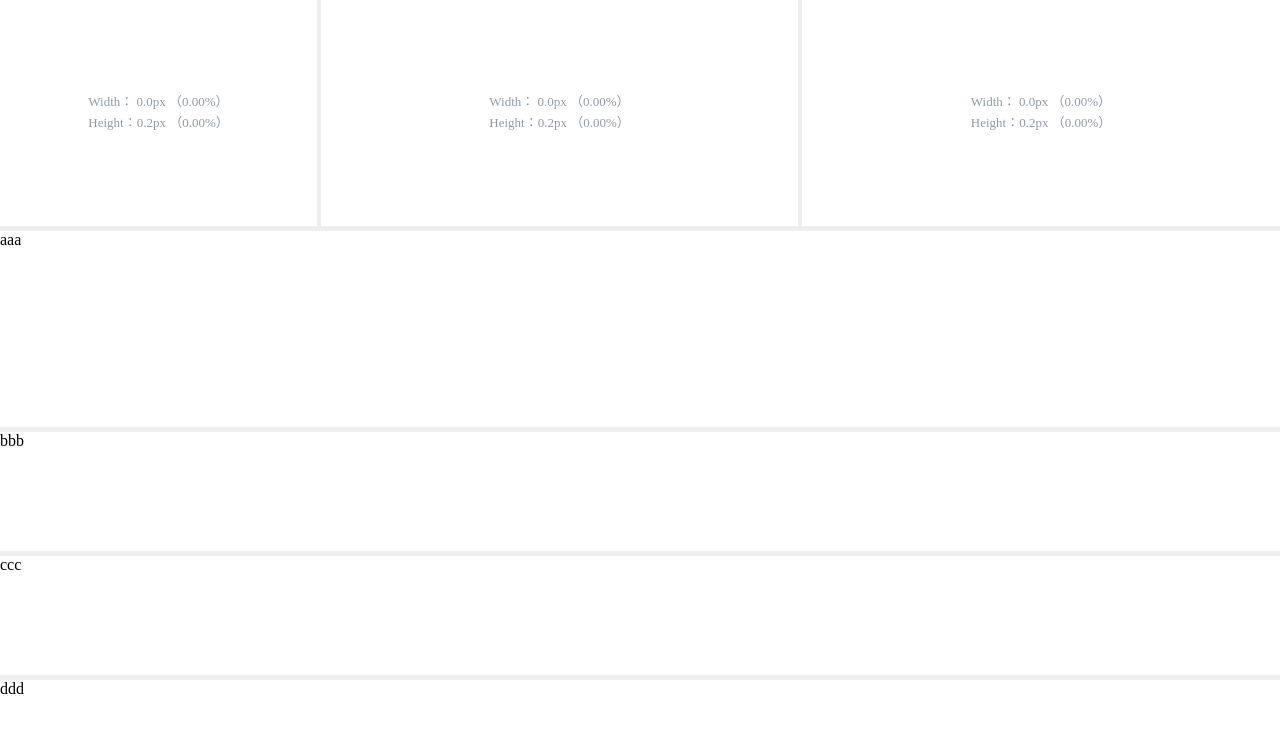
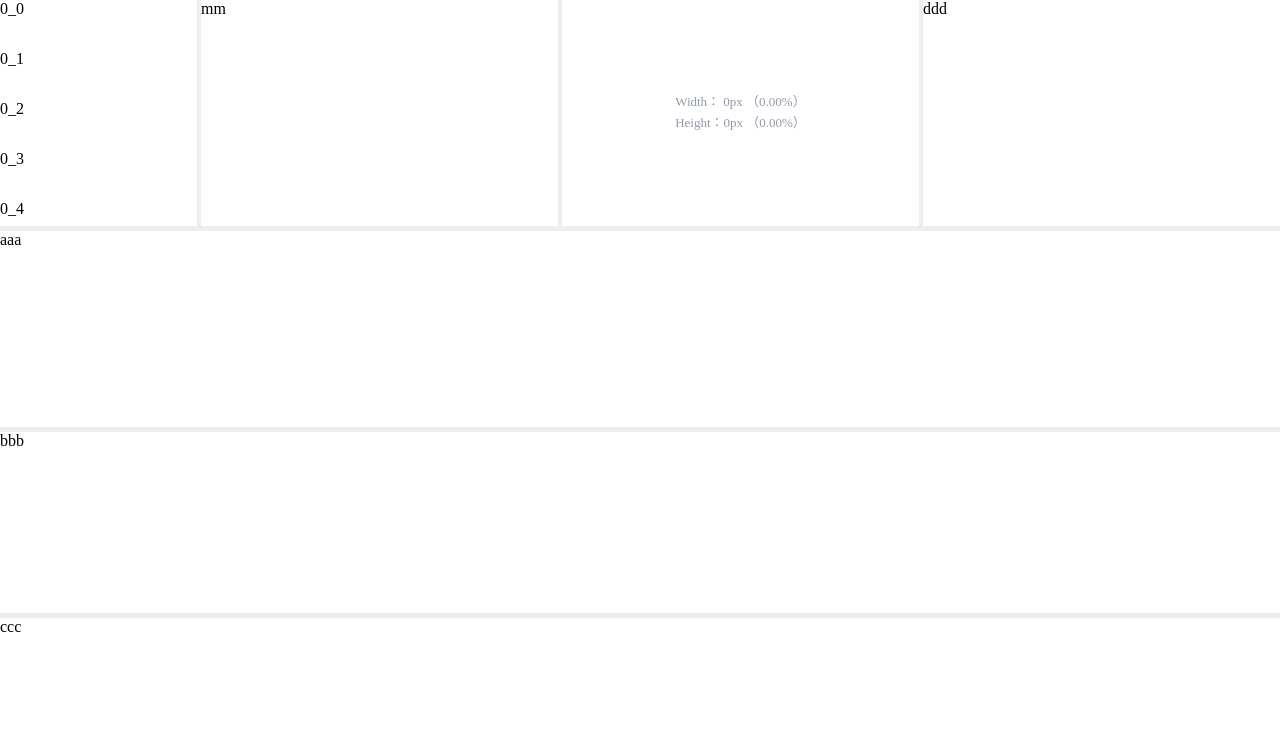
Before and after one commit to zctcode/react-splitter, a React app: page / in a window 1280 px wide. Shown: the top 732 px of the page. Built offline with nearby package versions, Linux system fonts and the light colour scheme; the HTML template or start-up script is replaced by a standard one.

Commit message:
添加onResize事件

```diff
--- a/src/app.tsx
+++ b/src/app.tsx
@@ -12,12 +12,15 @@ interface PanelProps {
 }
 
 const Panel = (props: PanelProps) => {
+    useEffect(() => {
+        console.log('Panel render');
+    }, [])
     return (
         <div className="splitter-content">
             <div>
-                {`Width： ${props.wSize?.toFixed(1)}px （${(props.wPercent * 100).toFixed(2)}%）`}
+                {`Width： ${props.wSize}px （${(props.wPercent * 100).toFixed(2)}%）`}
                 <br />
-                {`Height：${props.hSize?.toFixed(1)}px （${(props.hPercent * 100).toFixed(2)}%）`}
+                {`Height：${props.hSize}px （${(props.hPercent * 100).toFixed(2)}%）`}
             </div>
         </div>
     );
@@ -37,15 +40,14 @@ const T = () => {
 const N = React.memo(T);
 
 function App() {
-    const [sizes, setSizes] = useState<number[]>([]);
-    const [percents, setPercents] = useState<number[]>([]);
-    const [subSizes, setSubSizes] = useState<number[]>([]);
-    const [subPercents, setSubPercents] = useState<number[]>([]);
+    const [sizes, setSizes] = useState<{ px: number, percent: number }[]>([]);
+    const [subSizes, setSubSizes] = useState<{ px: number, percent: number }[]>([]);
+    const [change, setChange] = useState(false);
 
     useEffect(() => {
         setTimeout(() => {
-            setSizes([0.2]);
-        }, 2 * 1000)
+            setChange(true);
+        }, 3000)
     }, [])
 
     return (
@@ -53,33 +55,33 @@ function App() {
             <Splitter
                 splitbar={{ size: 5 }}
                 direction="vertical"
-                // onResize={(sizes, percents) => {
-                //     setSizes(sizes);
-                //     setPercents(percents);
-                // }}
+                onResize={(sizes) => {
+                    setSizes(sizes);
+                }}
                 items={[{
                     size: '230px',
                     // content: '22',
                     resizable: false,
                     content: <Splitter
                         splitbar={{ size: 4 }}
-                        // onResize={(sizes, percents) => {
-                        //     setSubSizes(sizes);
-                        //     setSubPercents(percents);
-                        // }}
+                        onResize={(sizes) => {
+                            setSubSizes(sizes);
+                        }}
                         items={[
                             {
-                                size: 0.25,
+                                size: '200px',
                                 // max: 0.5,
-                                content: <Panel wSize={subSizes[0] || 0} wPercent={subPercents[0] || 0} hSize={sizes[0] || 0} hPercent={percents[0] || 0} />
+                                content: <N />
                             },
                             {
-                                content: <Panel wSize={subSizes[1] || 0} wPercent={subPercents[1] || 0} hSize={sizes[0] || 0} hPercent={percents[0] || 0} />
+                                content: 'mm'
                             },
                             {
-                                content: <Panel wSize={subSizes[2] || 0} wPercent={subPercents[2] || 0} hSize={sizes[0] || 0} hPercent={percents[0] || 0} />
+                                content: <Panel wSize={subSizes[2]?.px || 0} wPercent={subSizes[2]?.percent || 0} hSize={sizes[0]?.px || 0} hPercent={sizes[0]?.percent || 0} />
                             }
-                        ]}
+                        ].concat(change ? [{
+                            content: <div>ddd</div>
+                        }] : [])}
                     />,
                 }, {
                     size: '200px',
@@ -105,7 +107,7 @@ function App() {
                     // max: '300px',
                     content: 'ddd',
                     // resizable: false
-                }]}
+                }].slice(0, change ? 4 : 5)}
             />
         </div>
     );
--- a/src/components/index.tsx
+++ b/src/components/index.tsx
@@ -16,6 +16,7 @@ export interface SplitterProps {
     direction?: 'horizontal' | 'vertical';
     splitbar?: SplitbarProps;
     items: SplitterItemProps[];
+    onResize?: (sizes: { px: number, percent: number }[]) => void;
 }
 
 export interface SplitbarProps {
@@ -43,36 +44,9 @@ const Splitter: React.FC<SplitterProps> = (props) => {
 
     React.useEffect(() => {
         if (wrapperRef.current) {
-            const wrapperSize = getWrapperSize();
-            const sizes = props.items.map((item) => {
-                return calcItemSize(item, wrapperSize);
-            });
-            const noSizeCount = sizes.filter(item => !item.px).length;
-            const pxSum = sizes.reduce((sum, item) => sum + (item.px || 0), 0);
-            // 未指定尺寸的item均分剩余空间
-            const restItemSizes = distributeNumber(wrapperSize - pxSum, noSizeCount);
-            const minusNums = getMinusSizes();
-
-            sizes.forEach((item, index) => {
-                if (!item.px) {
-                    item.px = restItemSizes.pop() || 0;
-                    item.percent = item.px / wrapperSize;
-                }
-
-                itemsSizeRef.current[index] = item;
-                const style = isPercent(props.items[index].size || 0) ? `calc(${item.percent * 100}% - ${minusNums[index]}px)` : `${item.px - minusNums[index]}px`;
-                itemsRef.current[index]?.setAttribute('style', `flex-basis: ${style}`);
-            });
-
-            if ((props.splitbar?.size || 0) > 0) {
-                wrapperRef.current?.style.setProperty('--ihc-splitter-size', `${props.splitbar?.size}px`);
-            }
-
-            if (props.splitbar?.color) {
-                wrapperRef.current?.style.setProperty('--ihc-splitter-color', `${props.splitbar.color}`);
-            }
+            initItemsSize();
         }
-    }, [props.direction, props.items.length, wrapperRef.current, itemsRef.current.length]);
+    }, [props.direction, wrapperRef.current]);
 
     const handleMouseDown = (e: React.MouseEvent<HTMLDivElement, MouseEvent>, index: number) => {
         e.persist();
@@ -88,7 +62,9 @@ const Splitter: React.FC<SplitterProps> = (props) => {
         const updateItem = (item: ItemSizeProps, size: number, percent: number, idx: number) => {
             item.px = size;
             item.percent = percent;
-            const style = isPercent(props.items[idx].size || 0) ? `calc(${percent * 100}% - ${minusNums[idx]}px)` : `${size - minusNums[idx]}px`;
+            const style = isPercent(props.items[idx].size || 0)
+                ? `calc(${percent * 100}% - ${minusNums[idx]}px)`
+                : `${size - minusNums[idx]}px`;
             itemsRef.current[idx]?.setAttribute('style', `flex-basis:${style}`);
         };
 
@@ -106,6 +82,7 @@ const Splitter: React.FC<SplitterProps> = (props) => {
             if (_prevSize >= minusNums[prevIdx] && _nextSize >= minusNums[nextIdx] && !isPrevMin && !isNextMin && !isPrevMax && !isNextMax) {
                 updateItem(prevItem, _prevSize, _prevSize / wrapperSize, prevIdx);
                 updateItem(nextItem, _nextSize, _nextSize / wrapperSize, nextIdx);
+                props.onResize?.(itemsSizeRef.current.map(({ px, percent }) => ({ px, percent })));
             }
         };
 
@@ -134,6 +111,39 @@ const Splitter: React.FC<SplitterProps> = (props) => {
         window?.addEventListener('mouseup', onMouseUp, false);
         window?.addEventListener('mousemove', onMouseMove, false);
     };
+
+    const initItemsSize = () => {
+        const wrapperSize = getWrapperSize();
+        const sizes = props.items.map((item) => {
+            return calcItemSize(item, wrapperSize);
+        });
+        const noSizeCount = sizes.filter(item => !item.px).length;
+        const pxSum = sizes.reduce((sum, item) => sum + (item.px || 0), 0);
+        // 未指定尺寸的item均分剩余空间
+        const restItemSizes = distributeNumber(wrapperSize - pxSum, noSizeCount);
+        const minusNums = getMinusSizes();
+
+        sizes.forEach((item, index) => {
+            if (!item.px) {
+                item.px = restItemSizes.shift() || 0;
+                item.percent = item.px / wrapperSize;
+            }
+
+            itemsSizeRef.current[index] = item;
+            const style = isPercent(props.items[index].size || 0)
+                ? `calc(${item.percent * 100}% - ${minusNums[index]}px)`
+                : `${item.px - minusNums[index]}px`;
+            itemsRef.current[index]?.setAttribute('style', `flex-basis: ${style}`);
+        });
+
+        if ((props.splitbar?.size || 0) > 0) {
+            wrapperRef.current?.style.setProperty('--ihc-splitter-size', `${props.splitbar?.size}px`);
+        }
+
+        if (props.splitbar?.color) {
+            wrapperRef.current?.style.setProperty('--ihc-splitter-color', `${props.splitbar.color}`);
+        }
+    }
 
     /** 计算每个面板设置的大小范围 */
     const calcItemSize = React.useCallback((item: SplitterItemProps, wrapperSize: number) => {
@@ -167,13 +177,13 @@ const Splitter: React.FC<SplitterProps> = (props) => {
         return itemSize;
     }, [wrapperRef.current]);
 
-    const getMinusSizes = React.useCallback(() => {
+    const getMinusSizes = () => {
         // 分割条占用的空间
         const barSizeSum = (props.splitbar?.size || 1) * (props.items.length - 1);
         // 分割条占用的空间平均分配到每个面板的空间上
         const nums = distributeNumber(barSizeSum, props.items.length);
         return nums;
-    }, [props.splitbar?.size, props.items.length]);
+    };
 
     const distributeNumber = React.useCallback((total: number, parts: number) => {
         const base = Math.floor(total / parts);
@@ -181,13 +191,13 @@ const Splitter: React.FC<SplitterProps> = (props) => {
         return Array.from({ length: parts }, (_, i) => base + (i < remainder ? 1 : 0));
     }, []);
 
-    const isPercent = React.useCallback((size: number | string) => {
+    const isPercent = (size: number | string) => {
         return typeof size === 'number' && size >= 0 && size <= 1;
-    }, []);
+    };
 
-    const getWrapperSize = React.useCallback(() => {
+    const getWrapperSize = () => {
         return props.direction === 'vertical' ? (wrapperRef.current?.offsetHeight || 0) : (wrapperRef.current?.offsetWidth || 0);
-    }, [props.direction, wrapperRef.current]);
+    };
 
     const getSplitbarCls = (index: number) => {
         let disabled = props.items.slice(0, index + 1).filter(item => item.resizable !== false).length === 0;
```
Also changed, not shown: 2 other files (tests, documents, lock files or other folders).
